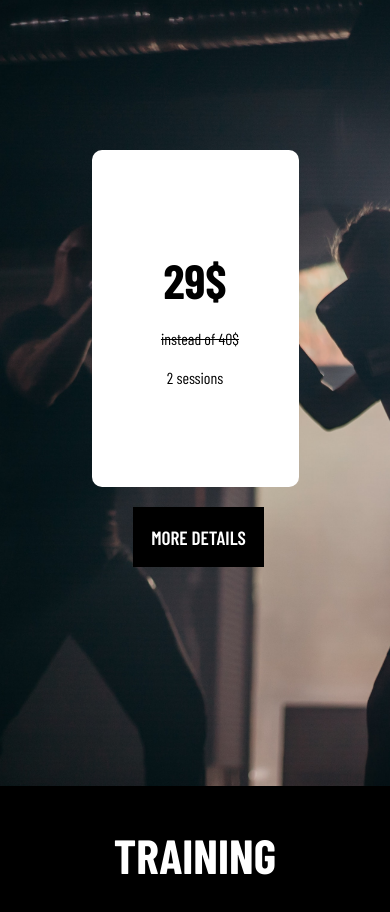
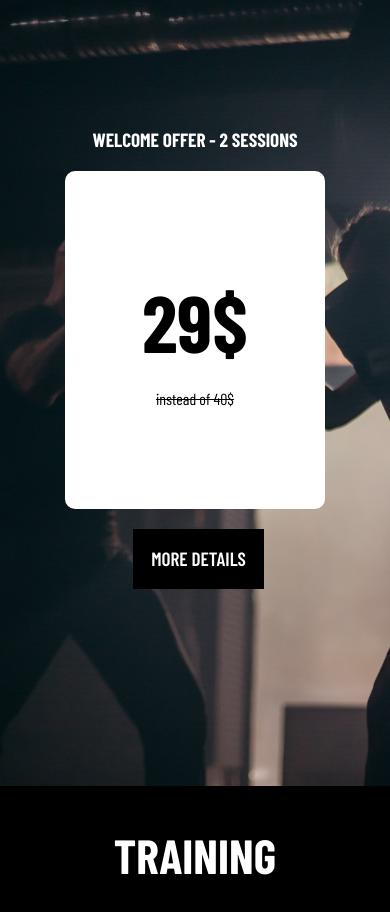
Before and after one commit to Lea2119/cornerstore-club, a React (Create React App) app: page / in a window 390 px wide. Shown: the part 1737-2649 px from the top of the page. Built offline with nearby package versions, Linux system fonts and the light colour scheme; grey boxes are pictures that could not be loaded; a web font is replaced by a local one.

Commit message:
responsive bugs fixed for offer

```diff
--- a/src/components/Offer.js
+++ b/src/components/Offer.js
@@ -7,7 +7,7 @@ import { NavLink } from "react-router-dom";
 const Offer = () => {
   return (
     <div className="offer">
-      <h1>WELCOME OFFER</h1>
+      <h1>WELCOME OFFER - 2 SESSIONS</h1>
       <p className="offer-text">2 sessions to discover, unwind, disconnect.</p>
       <OfferCard />
       <NavLink to="/subscription">
--- a/src/components/OfferCard.js
+++ b/src/components/OfferCard.js
@@ -10,7 +10,7 @@ const OfferCard = () => {
           <s>instead of 40$</s>
         </p>
       </div>
-      <p className="sessions">2 sessions</p>
+      {/* <p className="sessions">2 sessions</p> */}
     </div>
   );
 };
--- a/src/style/Hero.css
+++ b/src/style/Hero.css
@@ -39,7 +39,7 @@
 
 .hero-text {
   position: absolute;
-  top: 40%;
+  top: 50%;
   left: 50%;
   transform: translate(-50%, -50%);
   color: white;
@@ -64,7 +64,7 @@
 
 .buttons-wrapper {
   position: absolute;
-  top: 60%;
+  top: 75%;
   left: 50%;
   display: grid;
   gap: 2rem;
--- a/src/style/Offer.css
+++ b/src/style/Offer.css
@@ -25,15 +25,21 @@
   font-weight: 600;
 }
 
-@media screen and (max-width: 520px) {
+@media screen and (max-width: 720px) {
   .offer-text {
     font-size: 1.2rem;
   }
+
+  .offer h1 {
+    font-size: 1.8rem;
+  }
 }
 
-@media screen and (max-width: 475px) {
+@media screen and (max-width: 520px) {
   .offer h1 {
-    display: none;
+    font-size: 1.2rem;
+    padding: 0;
+    margin-bottom: 20px;
   }
   .offer-text {
     display: none;
--- a/src/style/OfferCard.css
+++ b/src/style/OfferCard.css
@@ -55,7 +55,7 @@
 @media screen and (max-width: 475px) {
   .offer-card {
     height: 50%;
-    width: 90%;
+    width: 260px;
   }
 
   .offer-card-content {
@@ -65,11 +65,19 @@
     justify-content: center;
   }
 
+  .offer-card-content s {
+    padding-right: 10px;
+  }
+  .new-price {
+    font-size: 5rem;
+  }
+
   .old-price {
     margin-top: 20px;
   }
 
   .sessions {
     margin-top: 20px;
+    padding-right: 5px;
   }
 }
```
